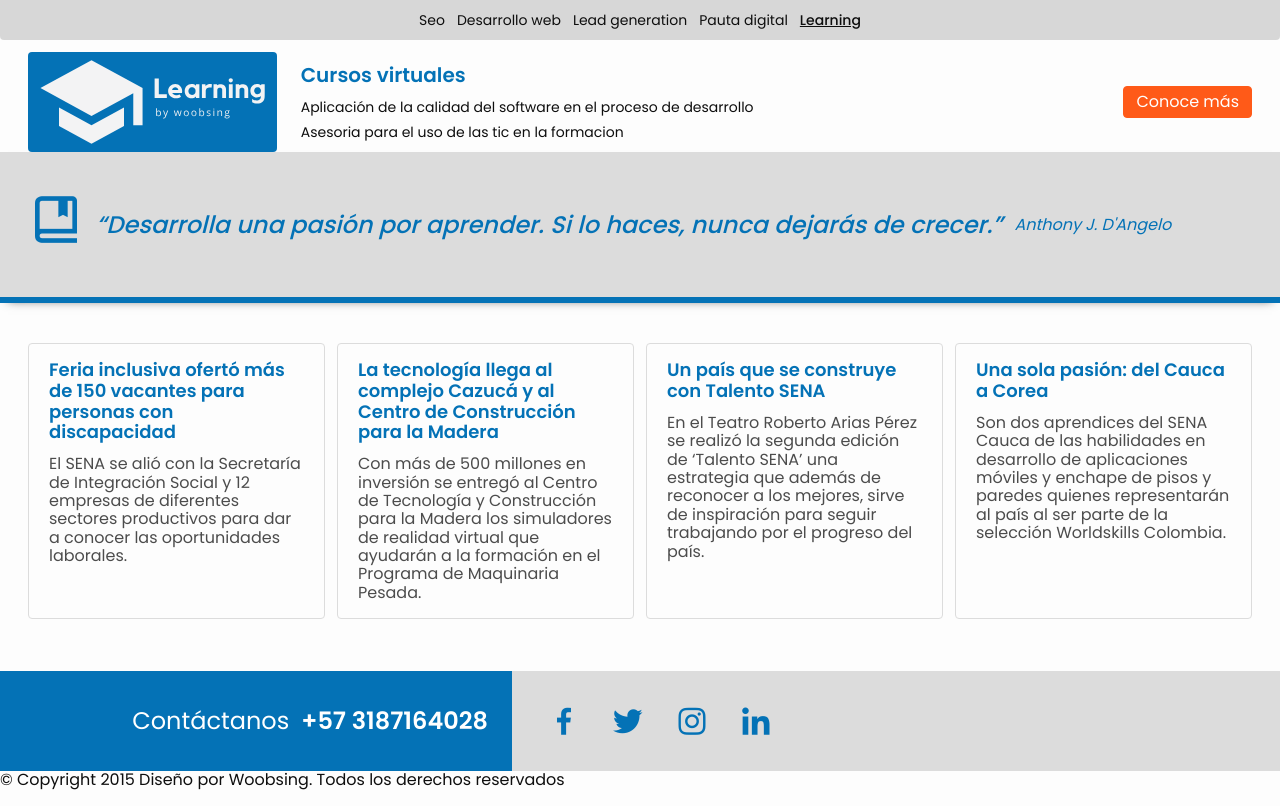
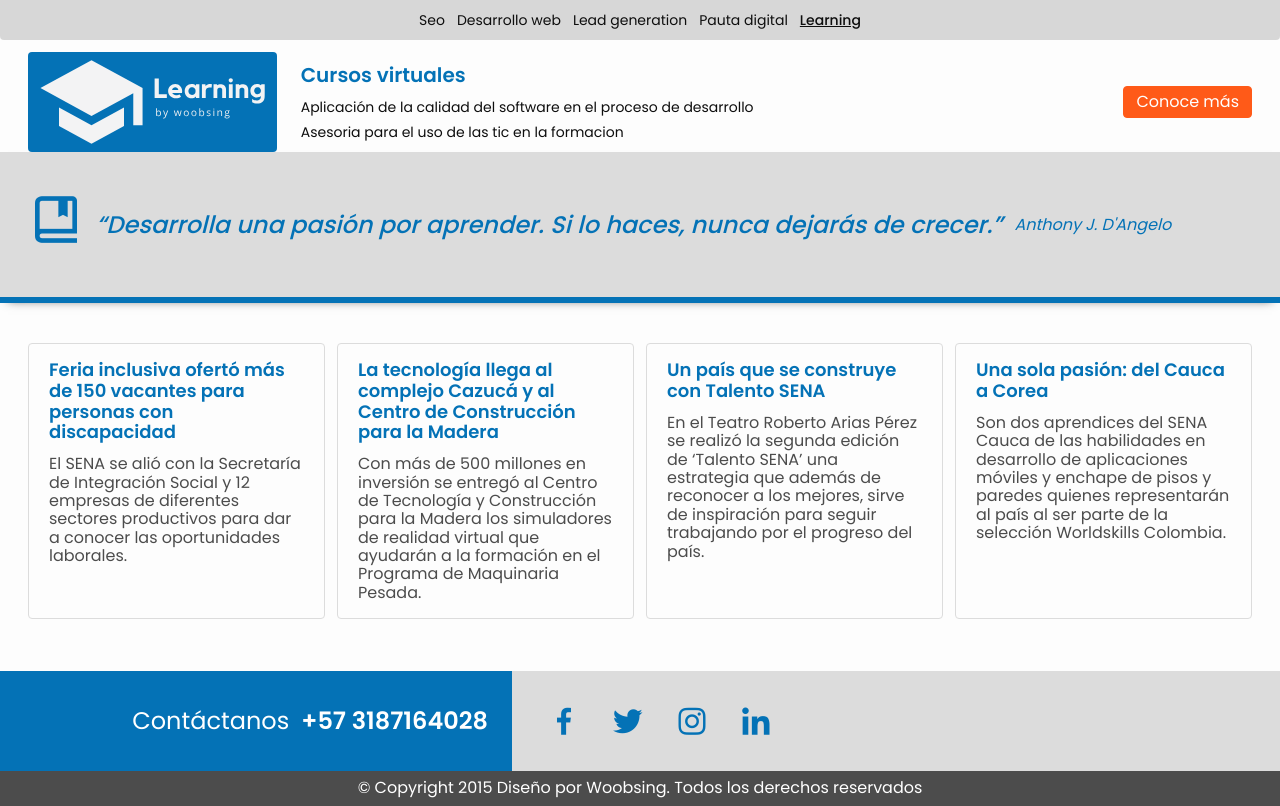
Before and after one commit to hijuliancode/cc-woobsing, a plain HTML site: page index.html in a window 1280 px wide. Drawn offline with nearby package versions, Linux system fonts and the light colour scheme.

Commit message:
woobsing: UI: CSS: Copyright styles

```diff
--- a/styles/woobsing.css
+++ b/styles/woobsing.css
@@ -442,5 +442,10 @@ main {}
 
 /* Copyright */
 
-.copyright {}
+.copyright {
+  background-color: var(--color-gray-03);
+  color: white;
+  padding: 8px 12px;
+  text-align: center;
+}
 .copyright span {}
```
